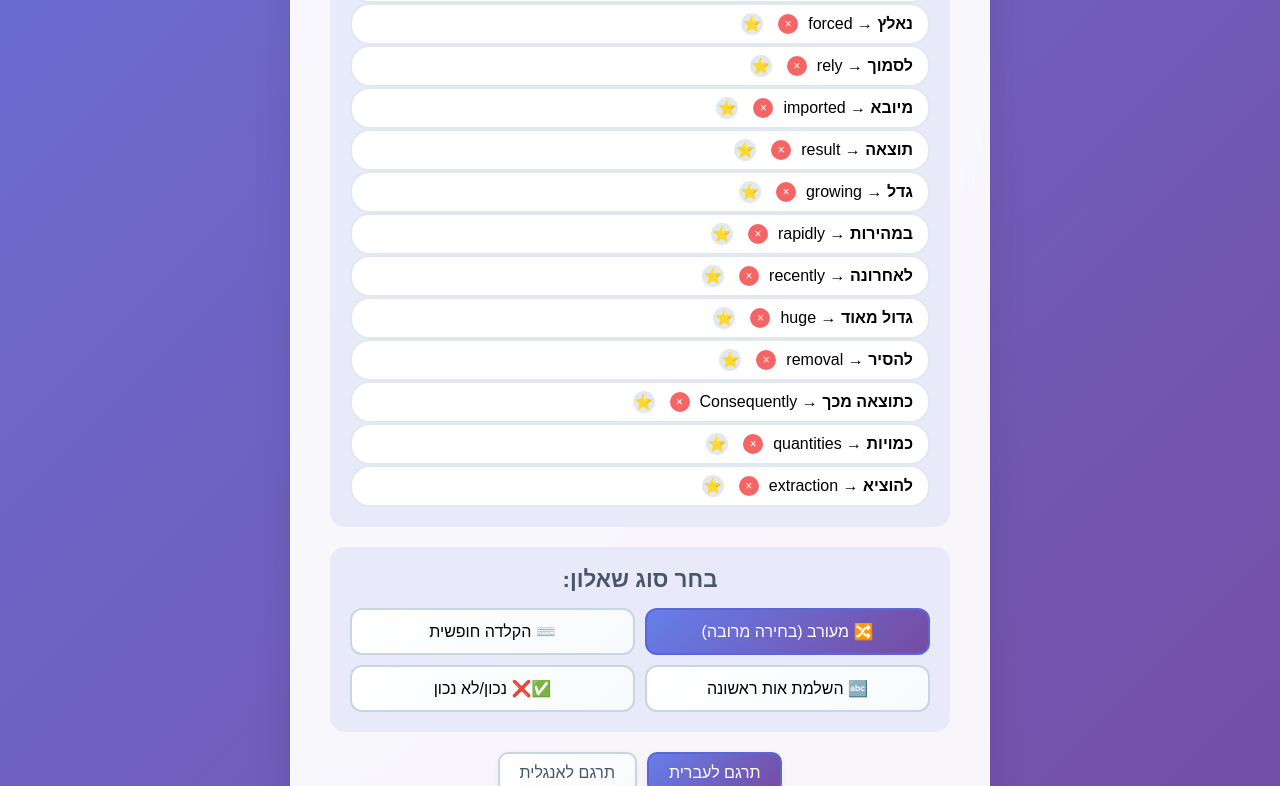
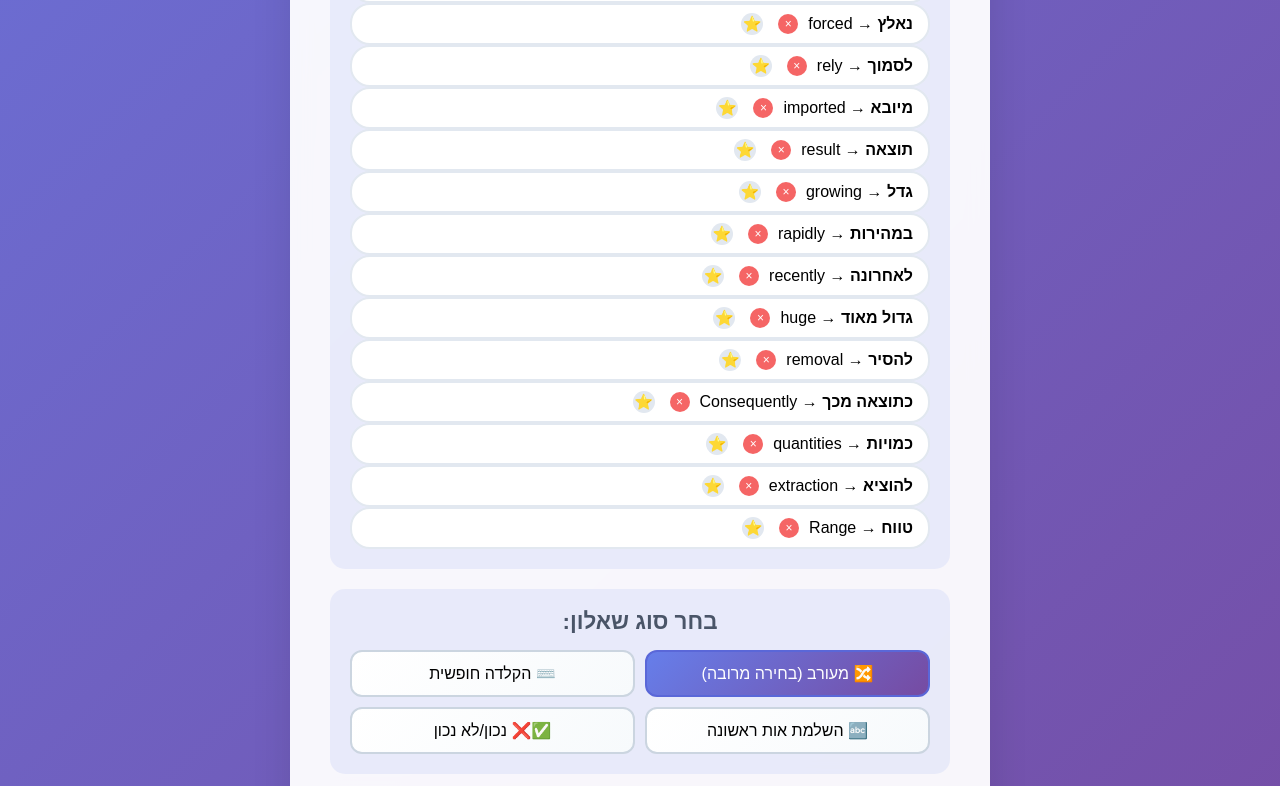
Before and after one commit to ROniLemda/english, a plain HTML site: page index.html in a window 1280 px wide. Shown: the part 1312-2098 px from the top of the page. Drawn offline with Linux system fonts and the light colour scheme.

Commit message:
Update index.html

```diff
--- a/index.html
+++ b/index.html
@@ -778,7 +778,8 @@
             { hebrew: 'להסיר', english: 'removal' },
             { hebrew: 'כתוצאה מכך', english: 'Consequently' },
             { hebrew: 'כמויות', english: 'quantities' },
-            { hebrew: 'להוציא', english: 'extraction' }
+            { hebrew: 'להוציא', english: 'extraction' },
+            { hebrew: 'טווח', english: 'Range' }
         ];
 
         let vocabulary = [];
```
